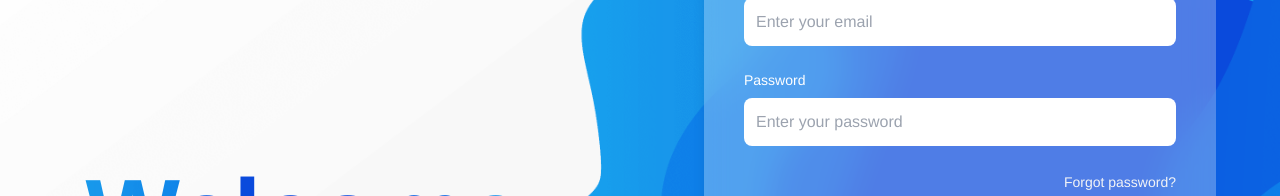
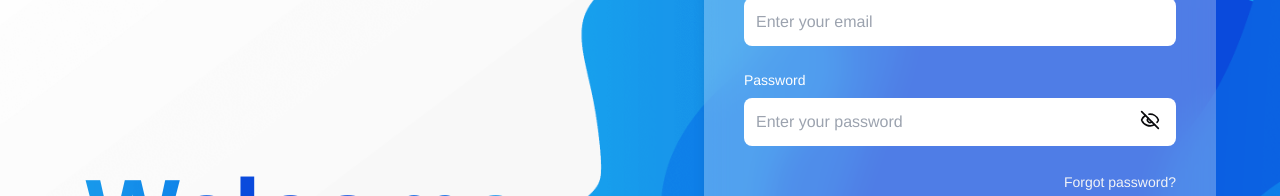
Before and after one commit to Nishant5565/TodoFrontend, a Next.js app: page / in a window 1280 px wide. Shown: the part 178-374 px from the top of the page. Built offline with nearby package versions, Linux system fonts and the light colour scheme.

Commit message:
Upadtev env

```diff
--- a/src/app/page.tsx
+++ b/src/app/page.tsx
@@ -1,6 +1,6 @@
 "use client";
 
-import React, { FC, useEffect } from "react";
+import React, { FC, useEffect , useState} from "react";
 import { useDispatch, useSelector } from "react-redux";
 import { useFormik } from "formik";
 import * as Yup from "yup";
@@ -9,6 +9,8 @@ import { login, authUser } from "@/features/auth/auth";
 import { RootState, AppDispatch } from "./store";
 import { toast } from "sonner";
 import { useRouter } from 'next/navigation'
+import { EyeOffIcon } from "lucide-react";
+import { EyeIcon } from "lucide-react";
 
 const Login: FC = () => {
   const dispatch: AppDispatch = useDispatch();
@@ -16,6 +18,7 @@ const Login: FC = () => {
     (state: RootState) => state.auth
   );
   const router = useRouter();
+  const [showPassword, setShowPassword] = useState(false);
 
   useEffect(() => {
     const token = typeof window !== 'undefined' ? sessionStorage.getItem('token') : null;
@@ -23,7 +26,6 @@ const Login: FC = () => {
       dispatch(authUser()).then((response) => {
         console.log(response.payload);
         const payload = response.payload as { user: { name: string, role: string } };
-        toast.info("Log in Successful !", {description: `Welcome back ${payload.user?.name}`});
         router.push(`${payload.user.role.toLowerCase()}/home`);
       });
     }
@@ -42,9 +44,8 @@ const Login: FC = () => {
     }),
     onSubmit: (values) => {
       dispatch(login(values)).then((response) => {
-        if (response.payload) {
+        if ( response.payload ) {
           const payload = response.payload as { user: { name: string, role: string } };
-          toast.success("Login Successful", {description: `Welcome back ${payload.user?.name}`});
           router.push(`${payload.user.role.toLowerCase()}/home`);
         }
       }
@@ -110,7 +111,7 @@ const Login: FC = () => {
             </div>
 
             {/* Password Field */}
-            <div>
+            <div className="relative">
               <label
                 htmlFor="password"
                 className="block text-sm font-medium text-white"
@@ -118,12 +119,21 @@ const Login: FC = () => {
                 Password
               </label>
               <input
-                type="password"
+                type= {showPassword ? "text" : "password"}
                 id="password"
                 className="w-full mt-2 p-3 rounded-lg bg-white focus:outline-none focus:ring-1 focus:ring-black transition-all duration-300 focus:border-transparent"
                 placeholder="Enter your password"
                 {...formik.getFieldProps("password")}
               />
+
+              <div
+                className="absolute right-4 top-10 cursor-pointer"
+                onClick={() => setShowPassword(!showPassword)}
+              >
+                {showPassword ? <EyeIcon size={20} /> : <EyeOffIcon size={20} />}
+              </div>
+
+
               {formik.touched.password && formik.errors.password ? (
                 <div className="text-red-500 text-sm mt-1">
                   {formik.errors.password}
--- a/src/features/auth/auth.tsx
+++ b/src/features/auth/auth.tsx
@@ -43,6 +43,7 @@ export const login = createAsyncThunk(
 
 interface AuthResponse {
   token: string;
+  user: { name: string };
 }
 export const authUser = createAsyncThunk(
   'auth/authUser',
@@ -58,6 +59,7 @@ export const authUser = createAsyncThunk(
           },
         }
       );
+      toast.info('Log in successful', {description: `Welcome back ${response.data?.user?.name}`});
       sessionStorage.setItem('token', response.data.token);
       return response.data;
     } catch (error: any) {
--- a/src/utils/apiUrl.ts
+++ b/src/utils/apiUrl.ts
@@ -1,2 +1,2 @@
-// export const API_URL = 'https://hospitalmanagement-fqa2fnfed9c0e7ef.canadacentral-01.azurewebsites.net';
+// export const API_URL = process.env.NEXT_PUBLIC_API_URL;
 export const API_URL = 'http://localhost:8000';
```
